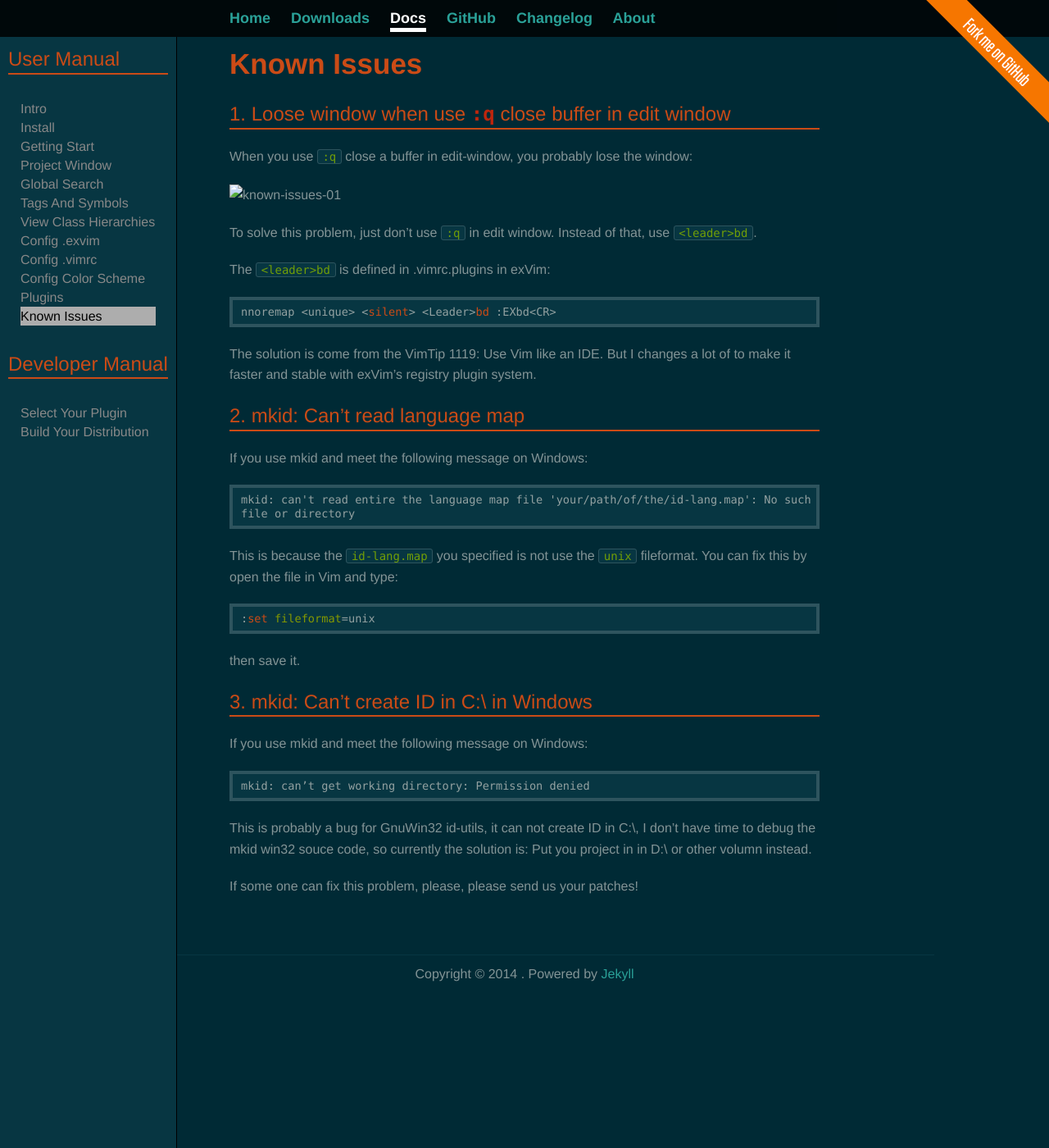
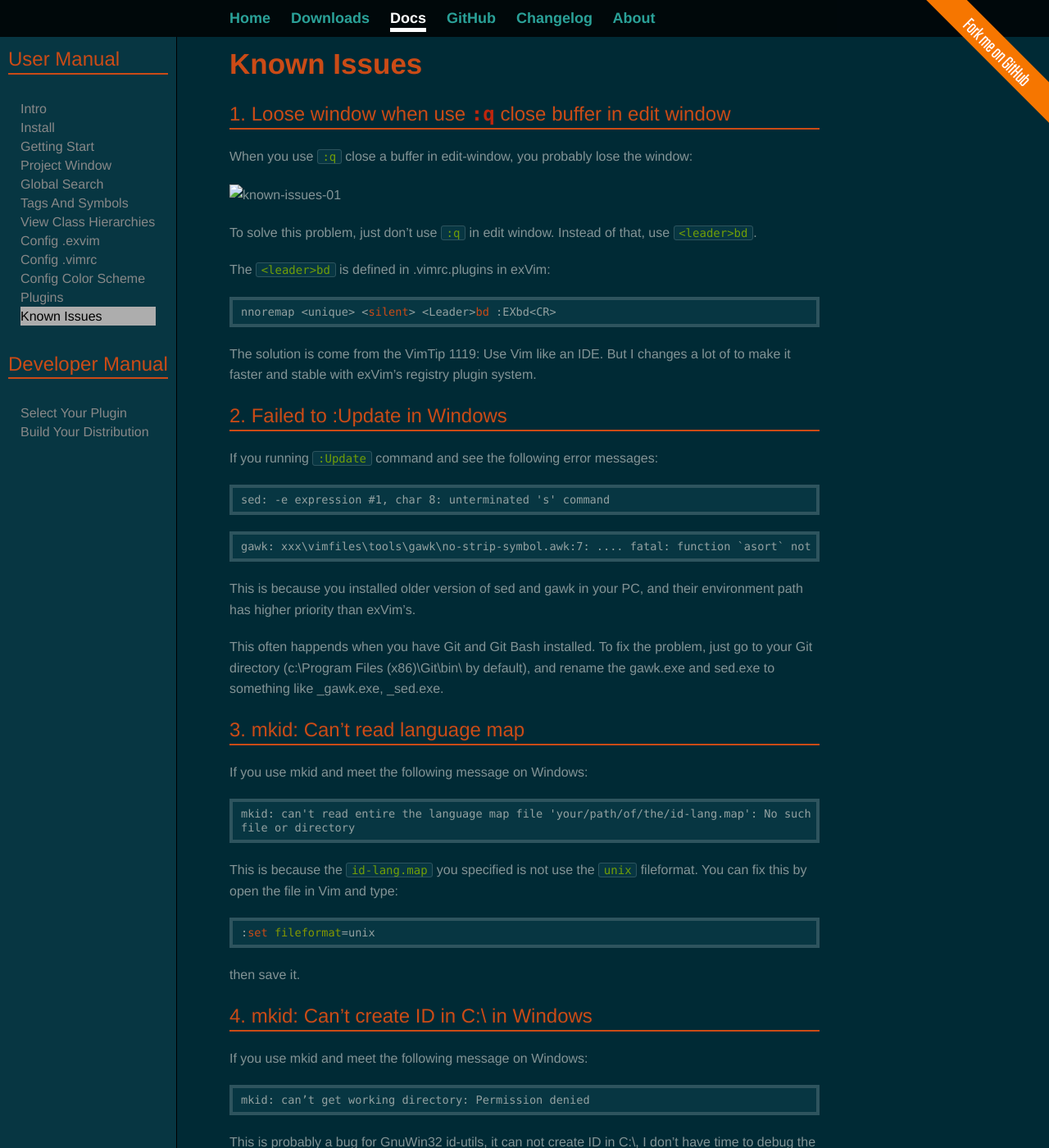
Before and after one commit to exvim/exvim.github.io, a Jekyll site: the page built from docs/known-issues.md, in a window 1280 px wide and 1400 px high. Shown: the whole window at 82% size. Built offline with Jekyll 4.4.1, drawn with Linux system fonts in a browser that asks for light colours; Markdown is read by kramdown in place of the engine named in the settings.

Commit message:
Update known-issues.md

````diff
--- a/docs/known-issues.md
+++ b/docs/known-issues.md
@@ -21,7 +21,24 @@ nnoremap <unique> <silent> <Leader>bd :EXbd<CR>
 The solution is come from the VimTip 1119: Use Vim like an IDE.
 But I changes a lot of to make it faster and stable with exVim's registry plugin system.
 
-## 2. mkid: Can't read language map
+## 2. Failed to :Update in Windows
+
+If you running `:Update` command and see the following error messages:
+
+```
+sed: -e expression #1, char 8: unterminated 's' command
+```
+
+```
+gawk: xxx\vimfiles\tools\gawk\no-strip-symbol.awk:7: .... fatal: function `asort` not defined
+```
+
+This is because you installed older version of sed and gawk in your PC, and their environment path has higher priority than exVim's.
+
+This often happends when you have Git and Git Bash installed. To fix the problem, just go to your Git directory (c:\Program Files (x86)\Git\bin\ by default), and rename the gawk.exe and sed.exe to something like _gawk.exe, _sed.exe.
+
+
+## 3. mkid: Can't read language map
 
 If you use mkid and meet the following message on Windows:
 
@@ -38,7 +55,7 @@ You can fix this by open the file in Vim and type:
 ```
 then save it.
 
-## 3. mkid: Can’t create ID in C:\ in Windows
+## 4. mkid: Can’t create ID in C:\ in Windows
 
 If you use mkid and meet the following message on Windows:
 
````
